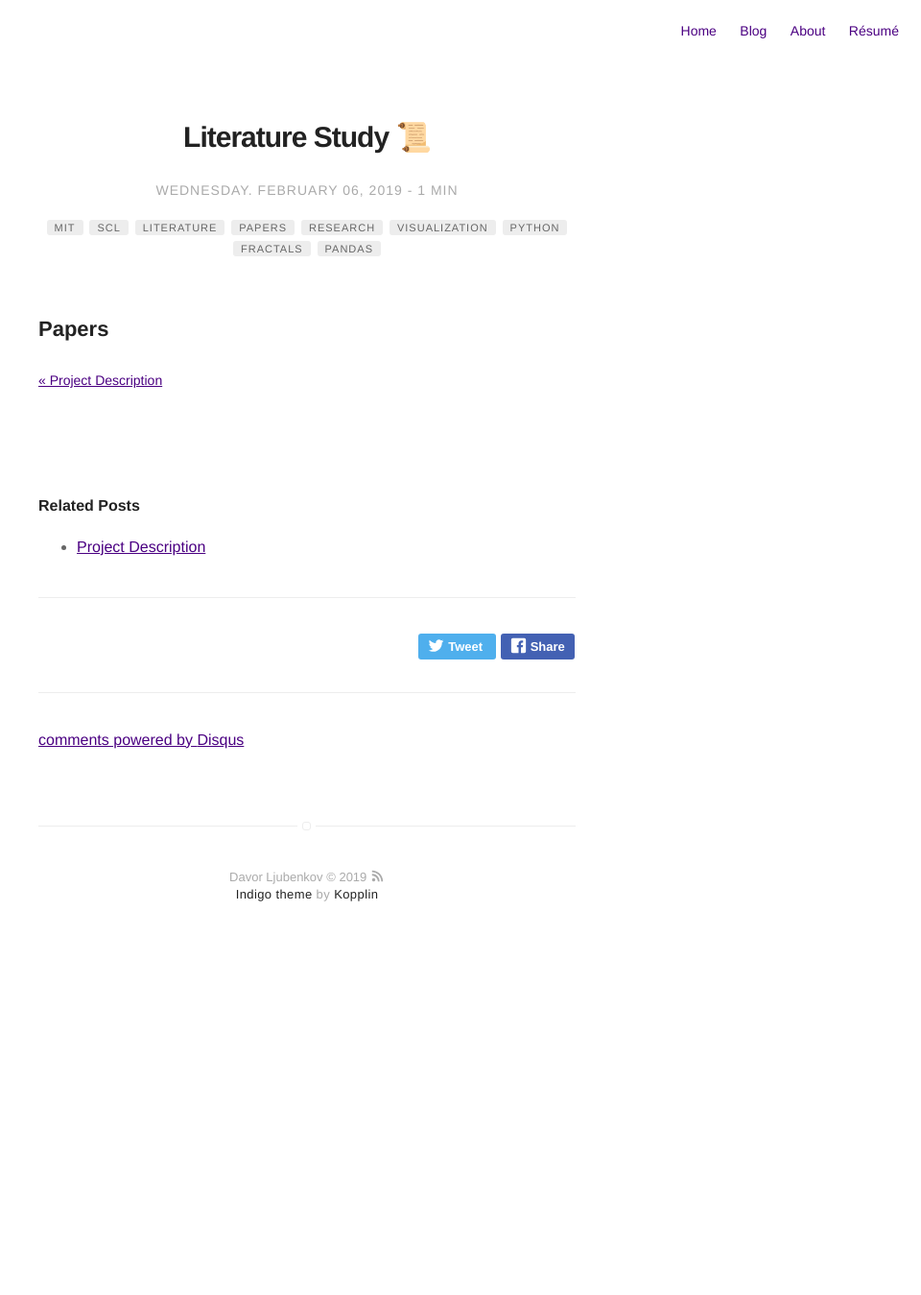
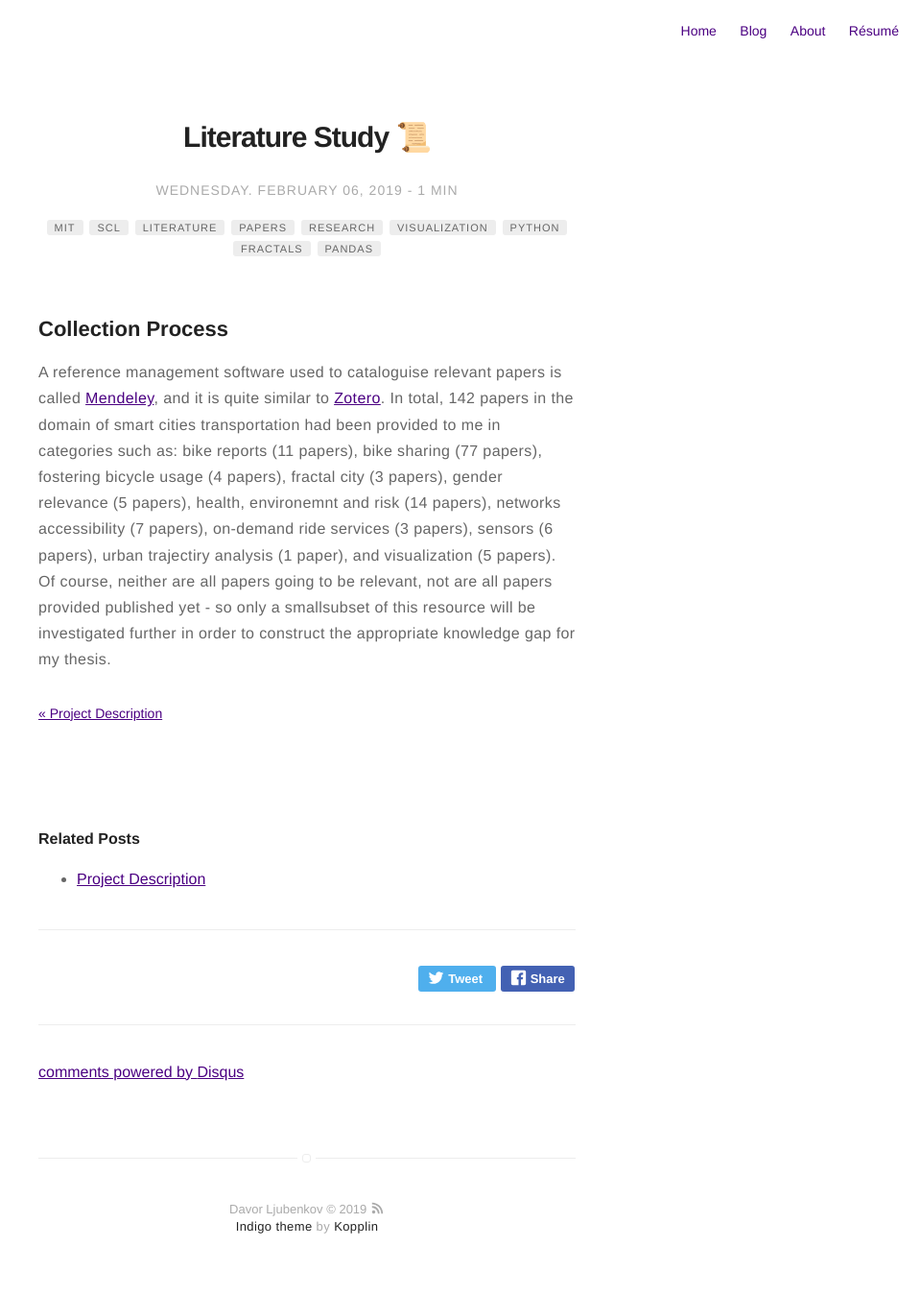
Before and after one commit to dljubenk/dljubenk.github.io, a Jekyll site: the page built from _posts/2019-02-06-literature-study.markdown, in a window 1280 px wide. Shown: the whole page at 96% size, without its empty margins (320-1280 px from the left). Built offline with Jekyll 4.4.1, drawn with Linux system fonts in a browser that asks for light colours; emoji names are drawn with the system emoji font; comment, search, counter and statistics services are not loaded; before the commit the page ends 1003 px from its top, so only the background shows below that.

Commit message:
Update 2019-02-06-literature-study.markdown

```diff
--- a/_posts/2019-02-06-literature-study.markdown
+++ b/_posts/2019-02-06-literature-study.markdown
@@ -21,4 +21,7 @@ jemoji: '<img class="emoji" title=":scroll:" alt=":scroll:" src="https://assets.
 
 ---
 
-## Papers
+## Collection Process
+
+A reference management software used to cataloguise relevant papers is called [Mendeley](https://www.mendeley.com/newsfeed), and it is quite similar to [Zotero](https://www.zotero.org/).
+In total, 142 papers in the domain of smart cities transportation had been provided to me in categories such as: bike reports (11 papers), bike sharing (77 papers), fostering bicycle usage (4 papers), fractal city (3 papers), gender relevance (5 papers), health, environemnt and risk (14 papers), networks accessibility (7 papers), on-demand ride services (3 papers), sensors (6 papers), urban trajectiry analysis (1 paper), and visualization (5 papers). Of course, neither are all papers going to be relevant, not are all papers provided published yet - so only a smallsubset of this resource will be investigated further in order to construct the appropriate knowledge gap for my thesis.
```
